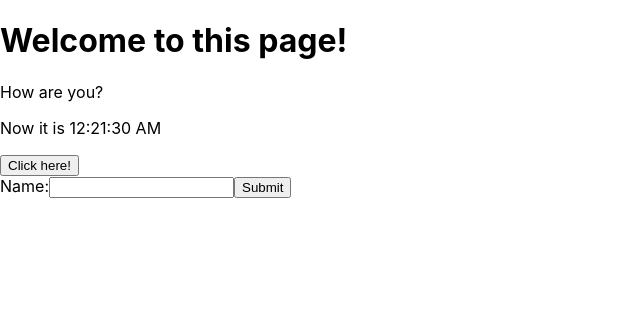
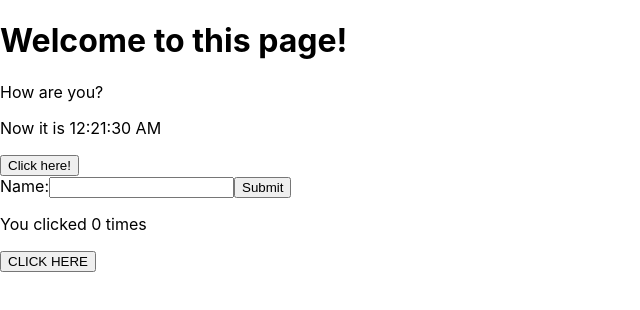
Before and after one commit to MuriloDutra/react-docs, a React (Create React App) app: page / in a window 1280 px wide. Shown: the top 310 px of the page, without its empty margins (0-640 px from the left). Built offline with nearby package versions, Linux system fonts and the light colour scheme.

Commit message:
Module: Introduction to React Hooks - DONE

```diff
--- a/src/App.js
+++ b/src/App.js
@@ -4,6 +4,7 @@
 import ErrorBoundary from './components/ErrorBoundaries/ErrorBoundary';
 import FancyButton from './components/REFs/FancyButton';
 import NameForm from './components/UncontrolledComponents/NameForm';
+import FirstExample from './components/ReactHooks/FirstExample';
 
 
 class App extends React.Component {
@@ -37,6 +38,7 @@
             <Clock />
             <FancyButton ref={buttonRef} label="Click here!" />
             <NameForm />
+            <FirstExample />
           </ErrorBoundary>
         </Profiler>
       </StrictMode>
--- /dev/null
+++ b/src/components/ReactHooks/FirstExample.js
@@ -0,0 +1,17 @@
+import React, { useState } from 'react'
+
+
+function FirstExample(){
+    const [count, setCount] = useState(0)
+
+
+    return (
+        <div>
+            <p>You clicked {count} times</p>
+            <button onClick={() => setCount(count + 1)}>CLICK HERE</button>
+        </div>
+    )
+}
+
+
+export default FirstExample
```
